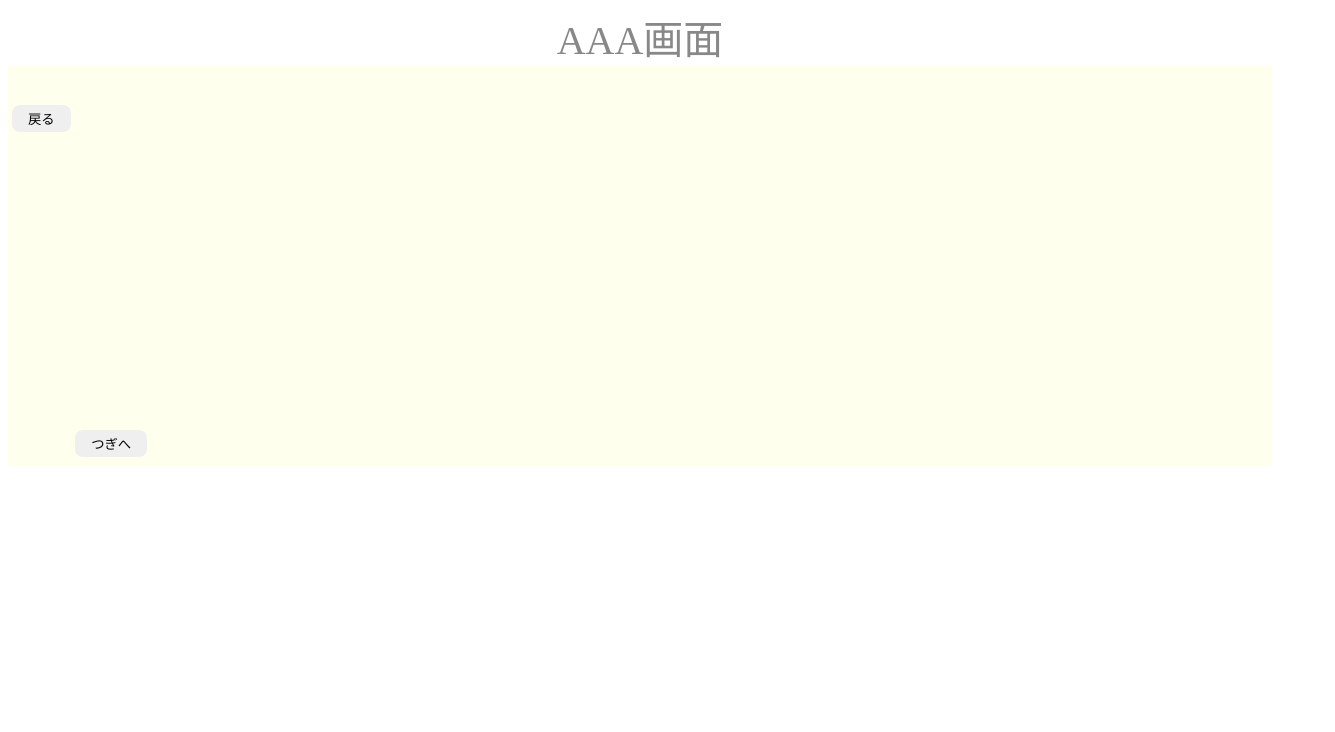
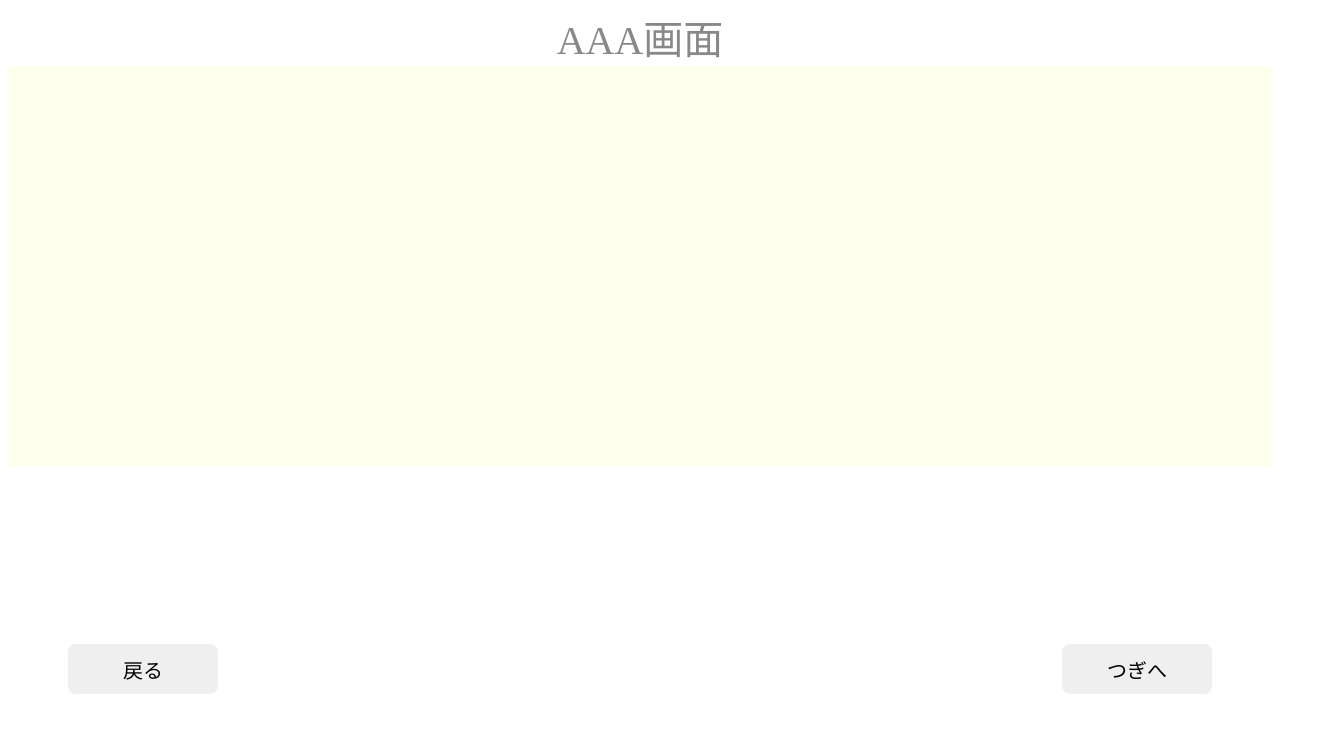
Before and after one commit to takeru1293/testPage20211031, a React (Create React App) app: page / in a window 1280 px wide. Shown: the top 732 px of the page, 1335 px wide, since content can reach past the window. Built offline with nearby package versions, Linux system fonts and the light colour scheme.

Commit message:
ボタンのレイアウト追加

```diff
--- a/src/conpornent/NextBtn.jsx
+++ b/src/conpornent/NextBtn.jsx
@@ -14,10 +14,25 @@ export const NextBtn = (prop) => {
       setShowBBB(false);
     }
   };
+  // CSS定義--------------------------------------------------------
+  const style = {
+    position: "absolute",
+    top: "80%",
+    right: "5%"
+  };
+
+  const bntStyle = {
+    width: "150px",
+    height: "50px",
+    fontSize: "20px"
+  };
+
   // HTML定義--------------------------------------------------------
   return (
-    <div class="aa">
-      <button onClick={nextShowPage}>つぎへ</button>
+    <div style={style}>
+      <button style={bntStyle} onClick={nextShowPage}>
+        つぎへ
+      </button>
     </div>
   );
 };
--- a/src/conpornent/ReturnBtn.jsx
+++ b/src/conpornent/ReturnBtn.jsx
@@ -14,10 +14,24 @@ export const ReturnBtn = (prop) => {
       setShowBBB(false);
     }
   };
+  // CSS定義--------------------------------------------------------
+  const style = {
+    position: "absolute",
+    top: "80%",
+    left: "5%"
+  };
+
+  const bntStyle = {
+    width: "150px",
+    height: "50px",
+    fontSize: "20px"
+  };
   // HTML定義--------------------------------------------------------
   return (
-    <div>
-      <button onClick={retrunShowPage}>戻る</button>
+    <div style={style}>
+      <button style={bntStyle} onClick={retrunShowPage}>
+        戻る
+      </button>
     </div>
   );
 };
--- a/src/styles.css
+++ b/src/styles.css
@@ -19,8 +19,3 @@ button:hover {
   width: 100%;
   background-color: #ffffee;
 }
-.aa {
-  position: relative;
-  top: 90%;
-  left: 5%;
-}
```
